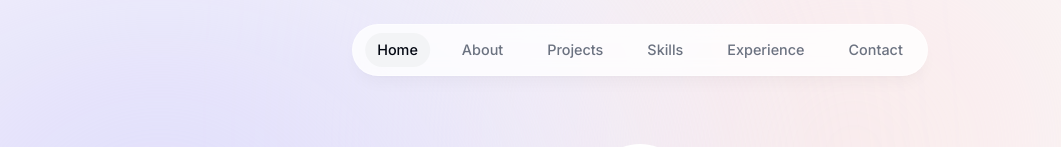
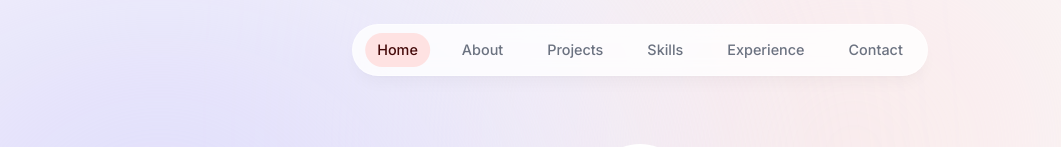
Before and after one commit to flaviamuntean/flaviacodes, a Next.js app: page / in a window 1280 px wide. Shown: the top 147 px of the page, without its empty margins (0-1061 px from the left). Built offline with nearby package versions, Linux system fonts and the light colour scheme; grey boxes are pictures that could not be loaded.

Commit message:
Update header styles to use red color instead of gray

```diff
--- a/components/header.tsx
+++ b/components/header.tsx
@@ -32,7 +32,7 @@ export default function Header() {
                 className={clsx(
                   'flex w-full items-center justify-center px-3 py-3 hover:text-gray-950 transition dark:text-gray-500 dark:hover:text-gray-300',
                   {
-                    'text-gray-950 dark:text-gray-200':
+                    '!text-red-950 dark:text-gray-200':
                       activeSection === link.name,
                   }
                 )}
@@ -46,7 +46,7 @@ export default function Header() {
 
                 {link.name === activeSection && (
                   <motion.span
-                    className="bg-gray-100 rounded-full absolute inset-0 -z-10 dark:bg-gray-800"
+                    className="bg-red-100 rounded-full absolute inset-0 -z-10 dark:bg-gray-800"
                     layoutId="activeSection"
                     transition={{
                       type: 'spring',
```
